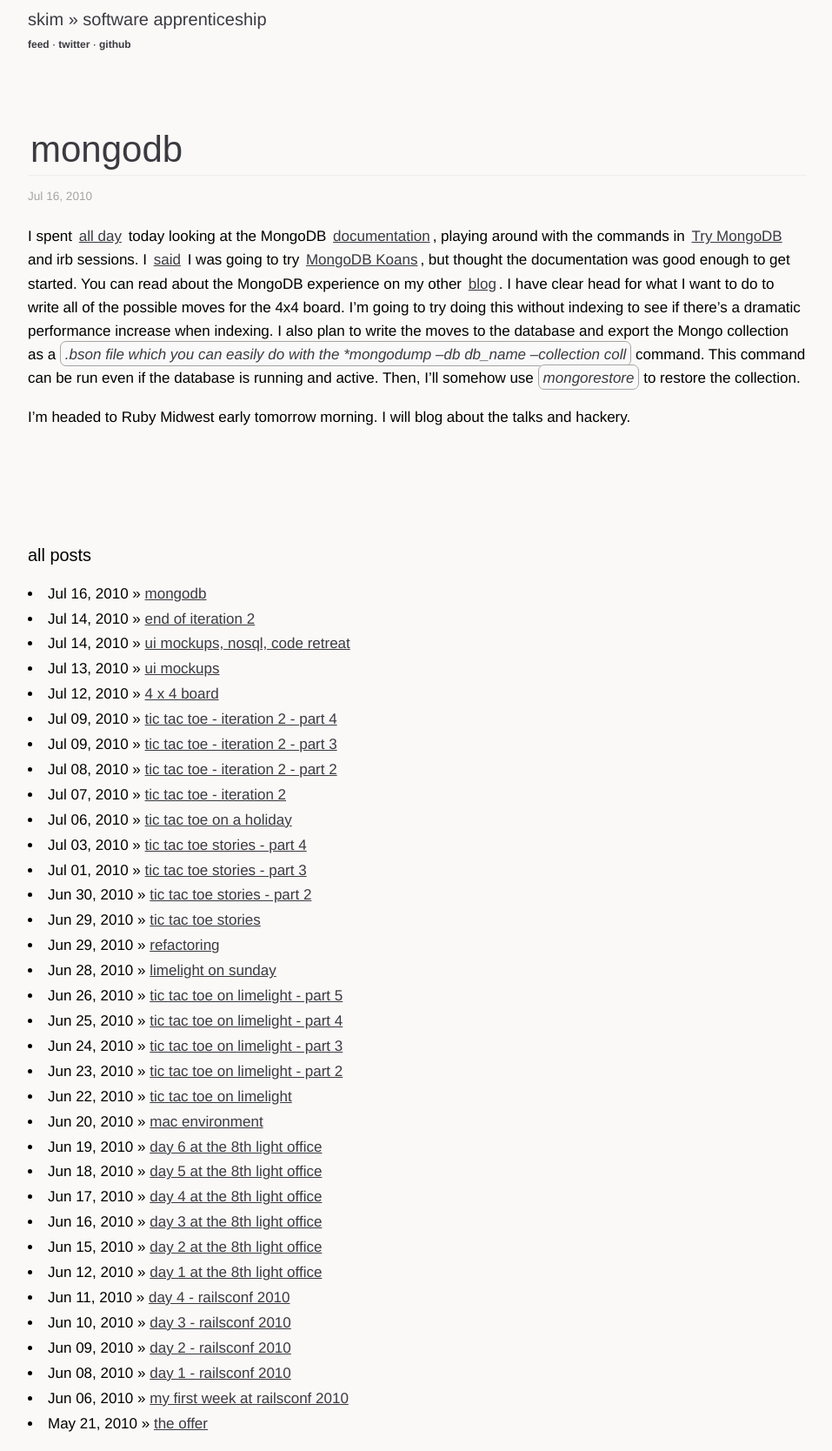
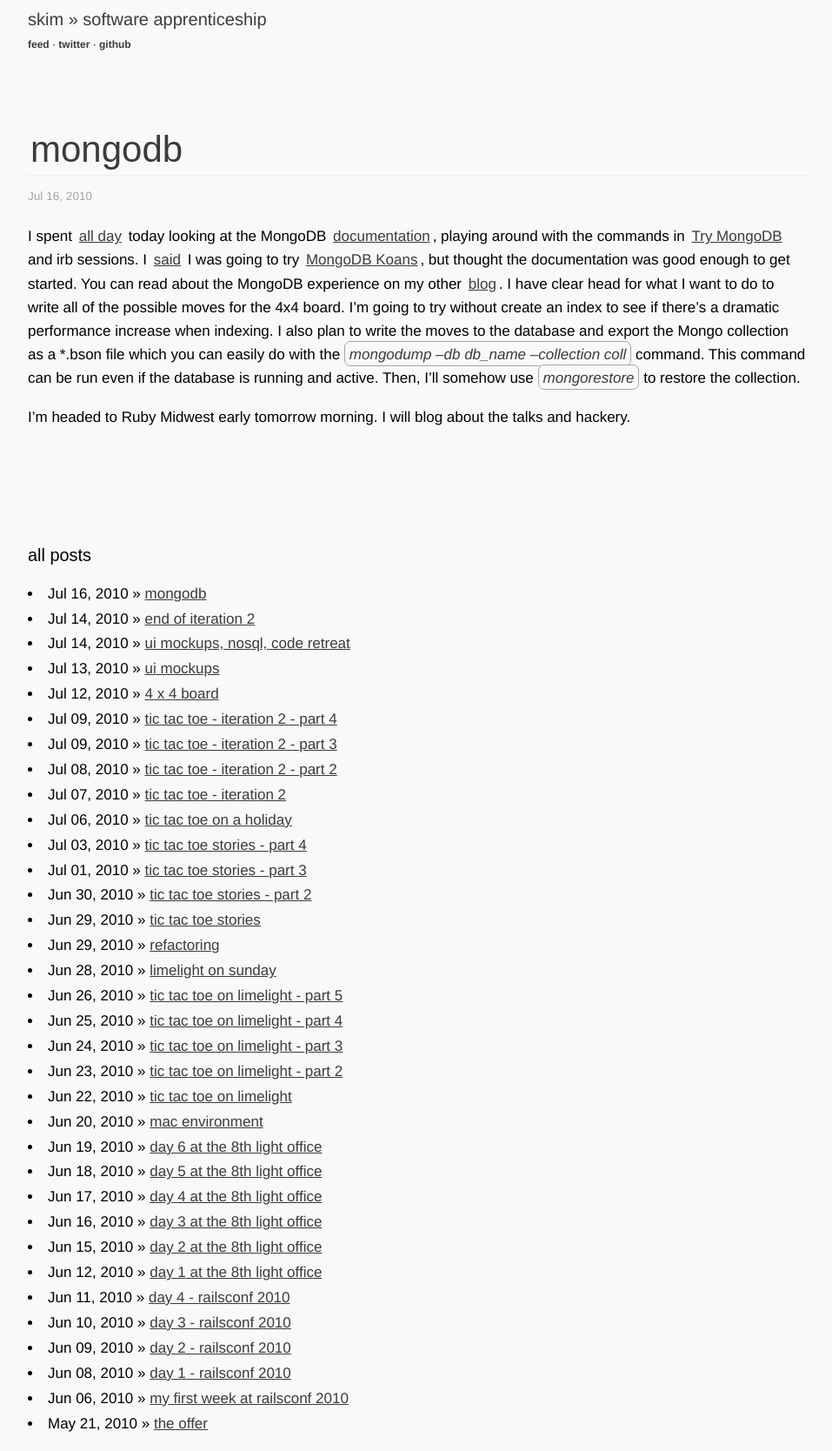
Before and after one commit to sl4m/skim.cc, a Jekyll site: the page built from _posts/2010-07-15-mongodb.markdown, in a window 1280 px wide. Shown: the whole page at 87% size, without its empty margins (160-1117 px from the left). Built offline with Jekyll 4.4.1, drawn with Linux system fonts in a browser that asks for light colours; comment, search, counter and statistics services are not loaded.

Commit message:
updated post

```diff
--- a/_posts/2010-07-15-mongodb.markdown
+++ b/_posts/2010-07-15-mongodb.markdown
@@ -8,6 +8,6 @@
   -- mongodb
 ---
 
-I spent [all day](http://skim.la/2010/07/15/first-look-at-mongodb) today looking at the MongoDB [documentation](http://www.mongodb.org/display/DOCS/Ruby+Language+Center), playing around with the commands in [Try MongoDB](http://try.mongodb.org/) and irb sessions.  I [said](http://skim.cc/2010/07/14/end-of-iteration-2) I was going to try [MongoDB Koans](http://github.com/chicagoruby/MongoDB_Koans), but thought the documentation was good enough to get started.  You can read about the MongoDB experience on my other [blog](http://skim.la/2010/07/15/first-look-at-mongodb).  I have clear head for what I want to do to write all of the possible moves for the 4x4 board.  I'm going to try doing this without indexing to see if there's a dramatic performance increase when indexing.  I also plan to write the moves to the database and export the Mongo collection as a *.bson file which you can easily do with the *mongodump --db db_name --collection coll* command.  This command can be run even if the database is running and active.  Then, I'll somehow use *mongorestore* to restore the collection.
+I spent [all day](http://skim.la/2010/07/15/first-look-at-mongodb) today looking at the MongoDB [documentation](http://www.mongodb.org/display/DOCS/Ruby+Language+Center), playing around with the commands in [Try MongoDB](http://try.mongodb.org/) and irb sessions.  I [said](http://skim.cc/2010/07/14/end-of-iteration-2) I was going to try [MongoDB Koans](http://github.com/chicagoruby/MongoDB_Koans), but thought the documentation was good enough to get started.  You can read about the MongoDB experience on my other [blog](http://skim.la/2010/07/15/first-look-at-mongodb).  I have clear head for what I want to do to write all of the possible moves for the 4x4 board.  I'm going to try without create an index to see if there's a dramatic performance increase when indexing.  I also plan to write the moves to the database and export the Mongo collection as a \*.bson file which you can easily do with the *mongodump --db db_name --collection coll* command.  This command can be run even if the database is running and active.  Then, I'll somehow use *mongorestore* to restore the collection.
 
 I'm headed to Ruby Midwest early tomorrow morning.  I will blog about the talks and hackery.
```
